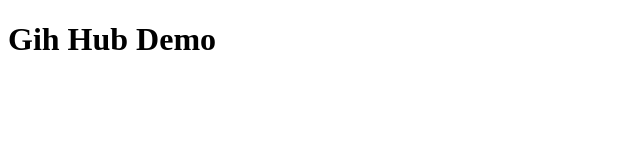
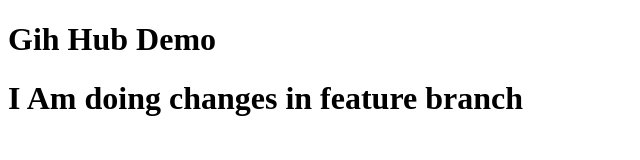
Before and after one commit to lavdixit/Demo-Repo, a plain HTML site: page Index.html in a window 1280 px wide. Shown: the whole page, without its empty margins (0-640 px from the left). Drawn offline with Linux system fonts and the light colour scheme.

Commit message:
MAke Changes in Feature Brance
Change in Feature

```diff
--- a/Index.html
+++ b/Index.html
@@ -9,6 +9,7 @@
 
 <body>
     <h1>Gih Hub Demo</h1>
+    <h1>I Am doing changes in feature branch</h1>
 </body>
 
 </html>
```
